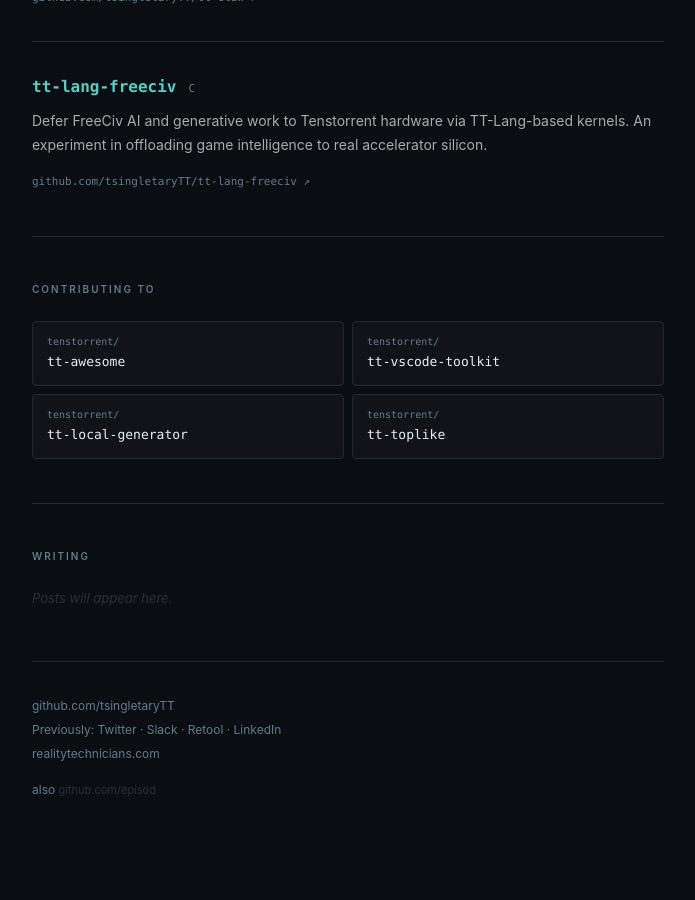
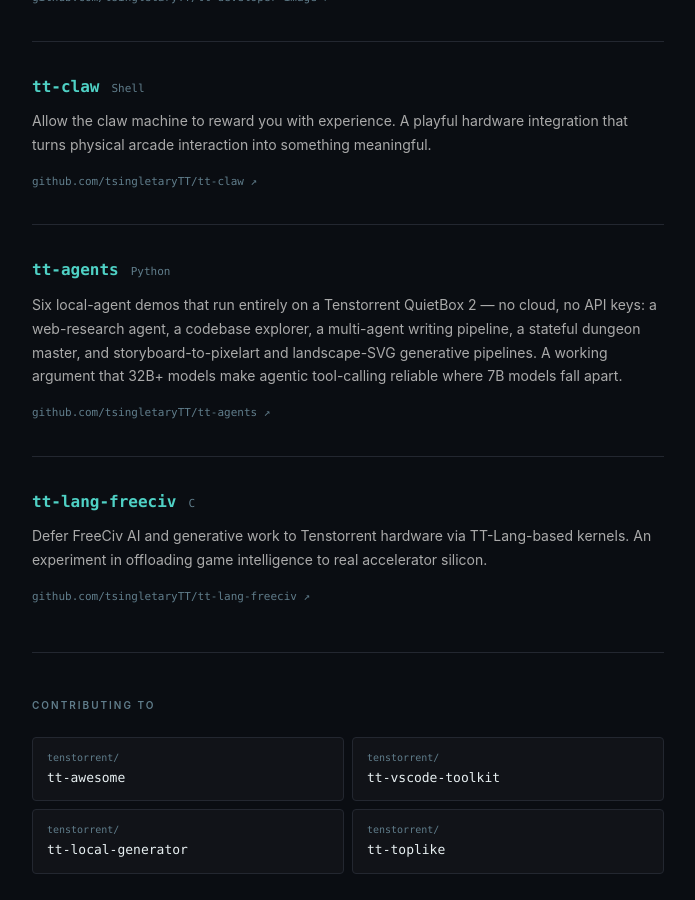
Before and after one commit to tsingletaryTT/tsingletaryTT.github.io, a Jekyll site: the page built from index.md, in a window 1280 px wide and 900 px high, scrolled down 2119 px. Shown: the whole window, without its empty margins (292-987 px from the left). Built offline with Jekyll 4.4.1, drawn with Linux system fonts in a browser that asks for light colours; before the commit the page ends 2969 px from its top, so only the background shows below that; some of the changed text lies outside the part shown.

Commit message:
feat: add tt-station and tt-agents projects, link live sites

```diff
--- a/_data/projects.yml
+++ b/_data/projects.yml
@@ -5,6 +5,15 @@
     Exposes generation as a fully-featured MCP server — meaning any MCP-compatible
     client can compose music through it.
   url: https://github.com/tsingletaryTT/tt-midi-maker
+  site: https://tsingletarytt.github.io/tt-midi-maker/
+
+- name: tt-station
+  lang: Rust · Swift · macOS
+  desc: >
+    Use your Tenstorrent hardware from a Mac with ease — a native bridge between
+    macOS and TT accelerators. "Such is the stuff, from where dreams are woven."
+  url: https://github.com/tsingletaryTT/tt-station
+  site: https://tsingletarytt.github.io/tt-station/
 
 - name: tensix-viz
   lang: JavaScript
@@ -13,6 +22,7 @@
     multi-chip clusters. Makes the physical architecture of Tenstorrent hardware
     legible at a glance.
   url: https://github.com/tsingletaryTT/tensix-viz
+  site: https://tsingletarytt.github.io/tensix-viz/
 
 - name: tt-forge-compiletron
   lang: Python
@@ -20,6 +30,7 @@
     Compile more than 100 models on tt-forge and display the results in a format
     built for demos. A fast way to show off the breadth of the Tenstorrent software stack.
   url: https://github.com/tsingletaryTT/tt-forge-compiletron
+  site: https://tsingletarytt.github.io/tt-forge-compiletron/
 
 - name: tt-warp
   lang: Python · Warp plugin
@@ -63,6 +74,16 @@
     integration that turns physical arcade interaction into something meaningful.
   url: https://github.com/tsingletaryTT/tt-claw
 
+- name: tt-agents
+  lang: Python
+  desc: >
+    Six local-agent demos that run entirely on a Tenstorrent QuietBox 2 — no cloud,
+    no API keys: a web-research agent, a codebase explorer, a multi-agent writing
+    pipeline, a stateful dungeon master, and storyboard-to-pixelart and landscape-SVG
+    generative pipelines. A working argument that 32B+ models make agentic tool-calling
+    reliable where 7B models fall apart.
+  url: https://github.com/tsingletaryTT/tt-agents
+
 - name: tt-lang-freeciv
   lang: C
   desc: >
--- a/index.md
+++ b/index.md
@@ -26,6 +26,7 @@
     </div>
     <div class="project-desc">{{ project.desc }}</div>
     <a href="{{ project.url }}" class="project-link">{{ project.url | remove: "https://" }} ↗</a>
+    {% if project.site %}<a href="{{ project.site }}" class="project-link">Live site ↗</a>{% endif %}
   </div>
   {% endfor %}
 </section>
```
